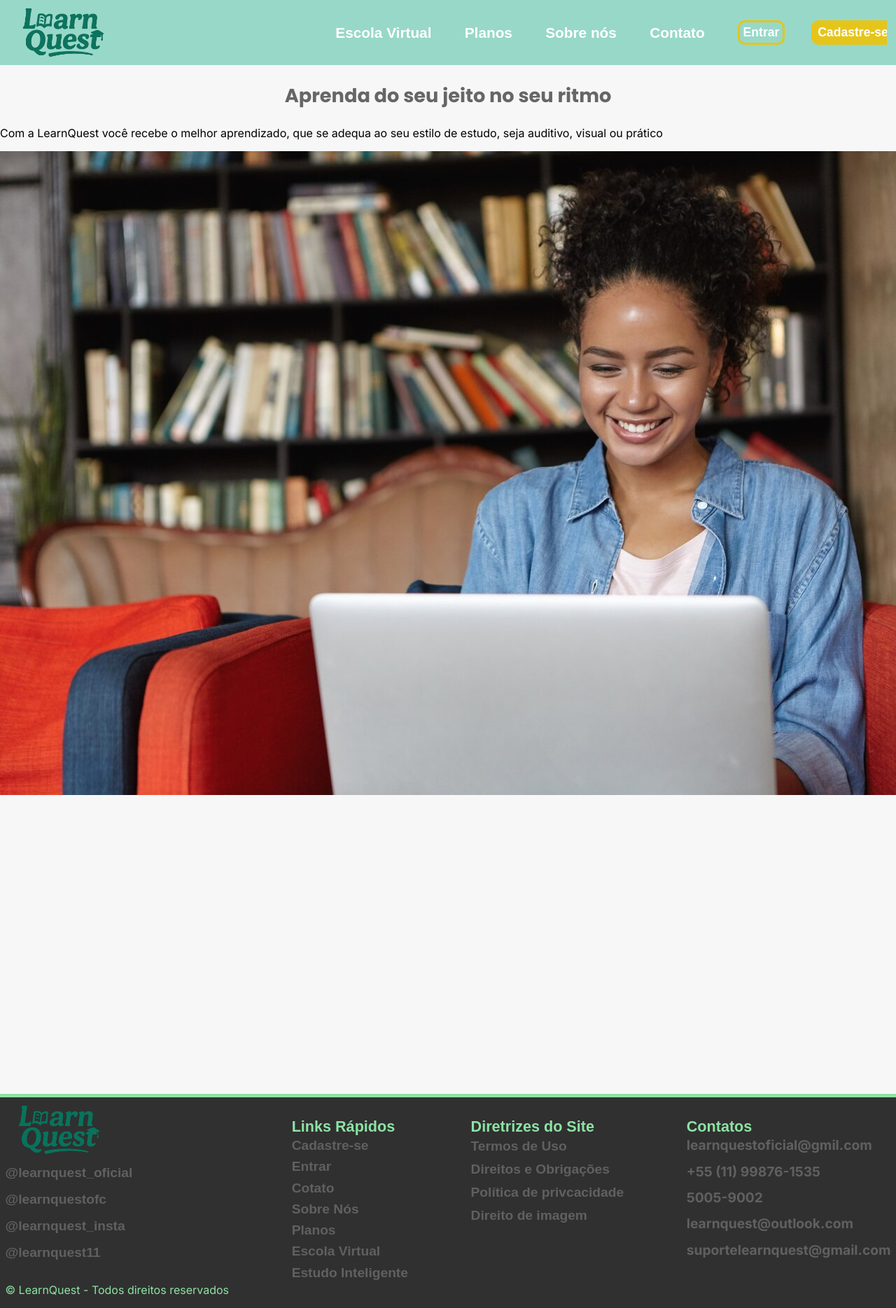
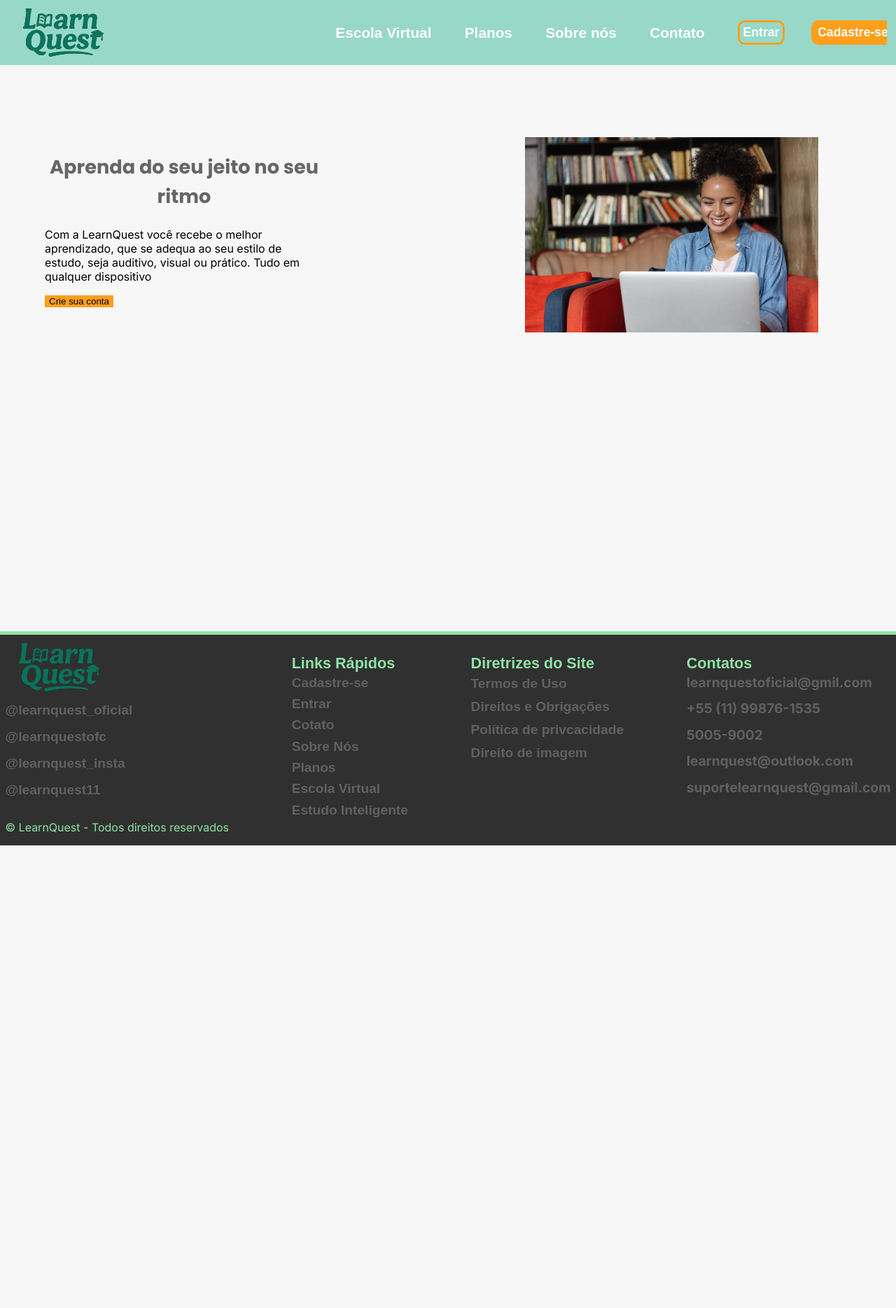
Before and after one commit to Caua-Roberto466/LearnQuest, a PHP site: page / in a window 1280 px wide; the page is wider, and only the part inside the window is pictured. Shown: that part at 70% size. After the commit the page ends 1208 px from the top of that part, so only its background shows below. Run offline with PHP 8.4, Linux system fonts and the light colour scheme.

Commit message:
Arrumando a intro da index

```diff
--- a/CSS/index.css
+++ b/CSS/index.css
@@ -1,8 +1,8 @@
 :root{
     --cor_principal:  #98D8C8;
     --cor_secundaria: #8de3a4;
-    --cor_tercearia: #E5C51B;
-    --cor_terHover: #b49703;
+    --cor_tercearia: #FF9F1C;
+    --cor_terHover: #e08500;
     --tamanho_fonte1: 1rem;
     --box_shadow: 8px 8px 0px 9px rgba(0, 0, 0, 0.2);
     --footer: #303030;
@@ -14,3 +14,19 @@
 Introdução
 ===============================================================================================================
 */
+
+.introducao{
+    width: 90%;
+    margin: auto;
+    margin-top: 8%;
+    display: flex;
+    gap: 25%;
+}
+#cadastro-intro{
+    border: none;
+    background-color: var(--cor_tercearia);
+    transition: 0.3s ease-in-out;
+}
+.intro-img img{
+    width: 90%;
+}
--- a/index.html
+++ b/index.html
@@ -33,7 +33,8 @@
     <section class="introducao">
         <div class="intro_texto">
             <h1>Aprenda do seu jeito no seu ritmo</h1>
-            <p>Com a LearnQuest você recebe o melhor aprendizado, que se adequa ao seu estilo de estudo, seja auditivo, visual ou prático</p>
+            <p>Com a LearnQuest você recebe o melhor aprendizado, que se adequa ao seu estilo de estudo, seja auditivo, visual ou prático. Tudo em qualquer dispositivo</p>
+            <button id="cadastro-intro">Crie sua conta</button>
         </div>
         <div class="intro-img">
             <img src="IMG/index/mulher-usando-site.jpg" alt="uma mulher utilizando nosso site">
```
